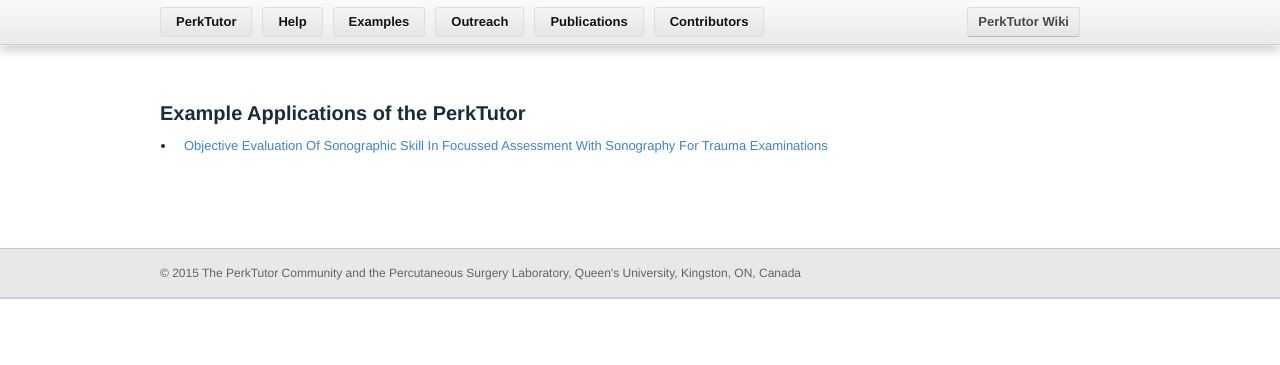
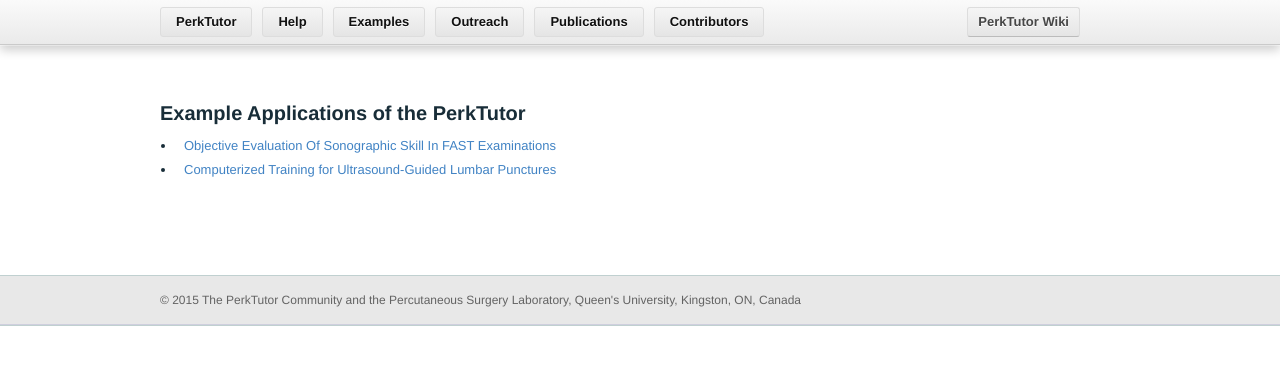
Before and after one commit to PerkTutor/perktutor.github.io, a Jekyll site: the page built from Examples.md, in a window 1280 px wide. Shown: the top 365 px of the page. Built offline with Jekyll 4.4.1, drawn with Linux system fonts in a browser that asks for light colours; Markdown is read by kramdown in place of the engine named in the settings.

Commit message:
WIP: Adding lumbar puncture example.

```diff
--- a/Examples.md
+++ b/Examples.md
@@ -3,4 +3,6 @@
 ---
 # Example Applications of the PerkTutor
 
-* [Objective Evaluation Of Sonographic Skill In Focussed Assessment With Sonography For Trauma Examinations](FastUltrasound.html)
+* [Objective Evaluation Of Sonographic Skill In FAST Examinations](FastUltrasound.html)
+
+* [Computerized Training for Ultrasound-Guided Lumbar Punctures](LumbarPuncture.html)
```
Also changed, not shown: FastUltrasound.md (+1 -1 lines), LumbarPuncture.md (added, +20 -0 lines), images/FastUltrasound.png, images/LumbarPuncture.png (added).
